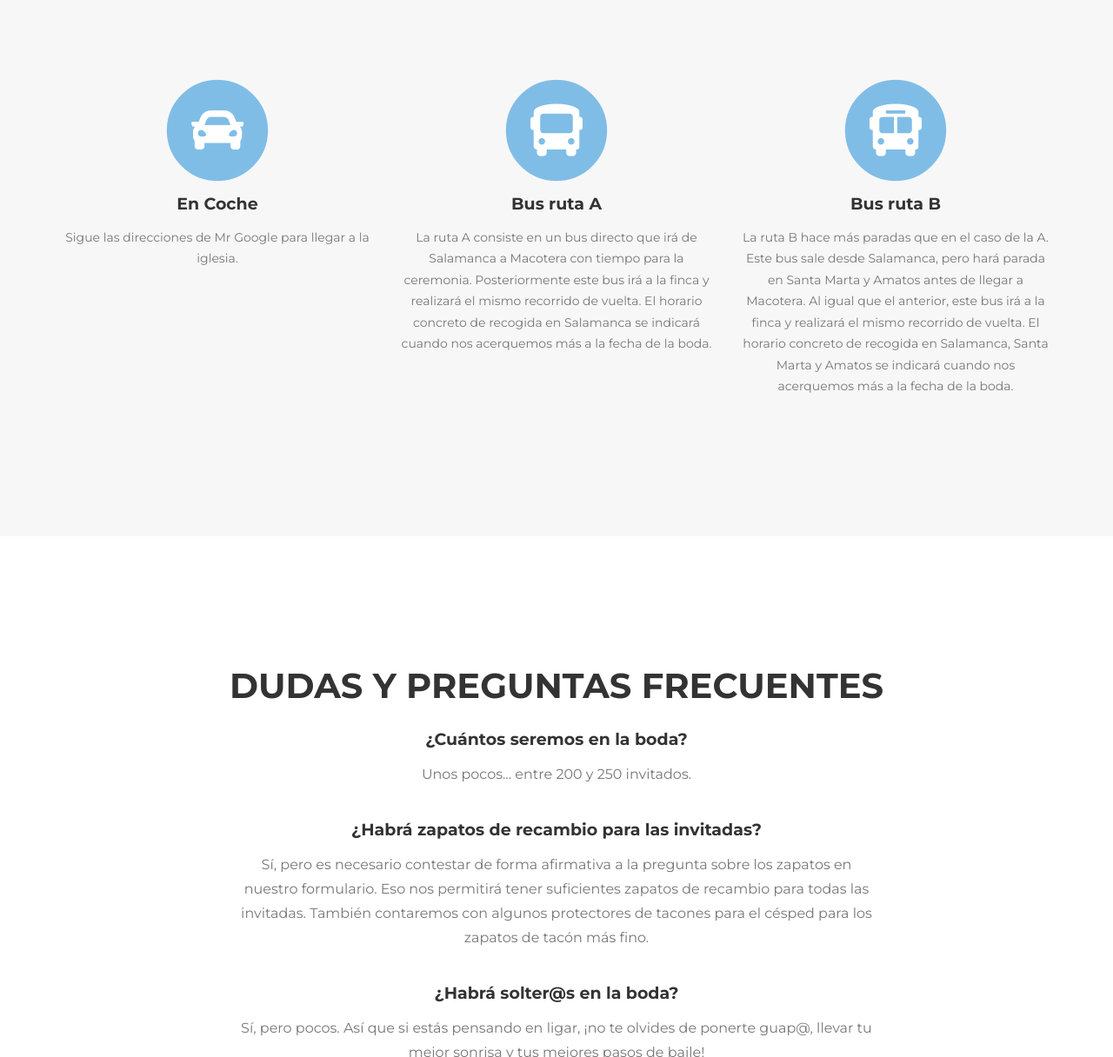
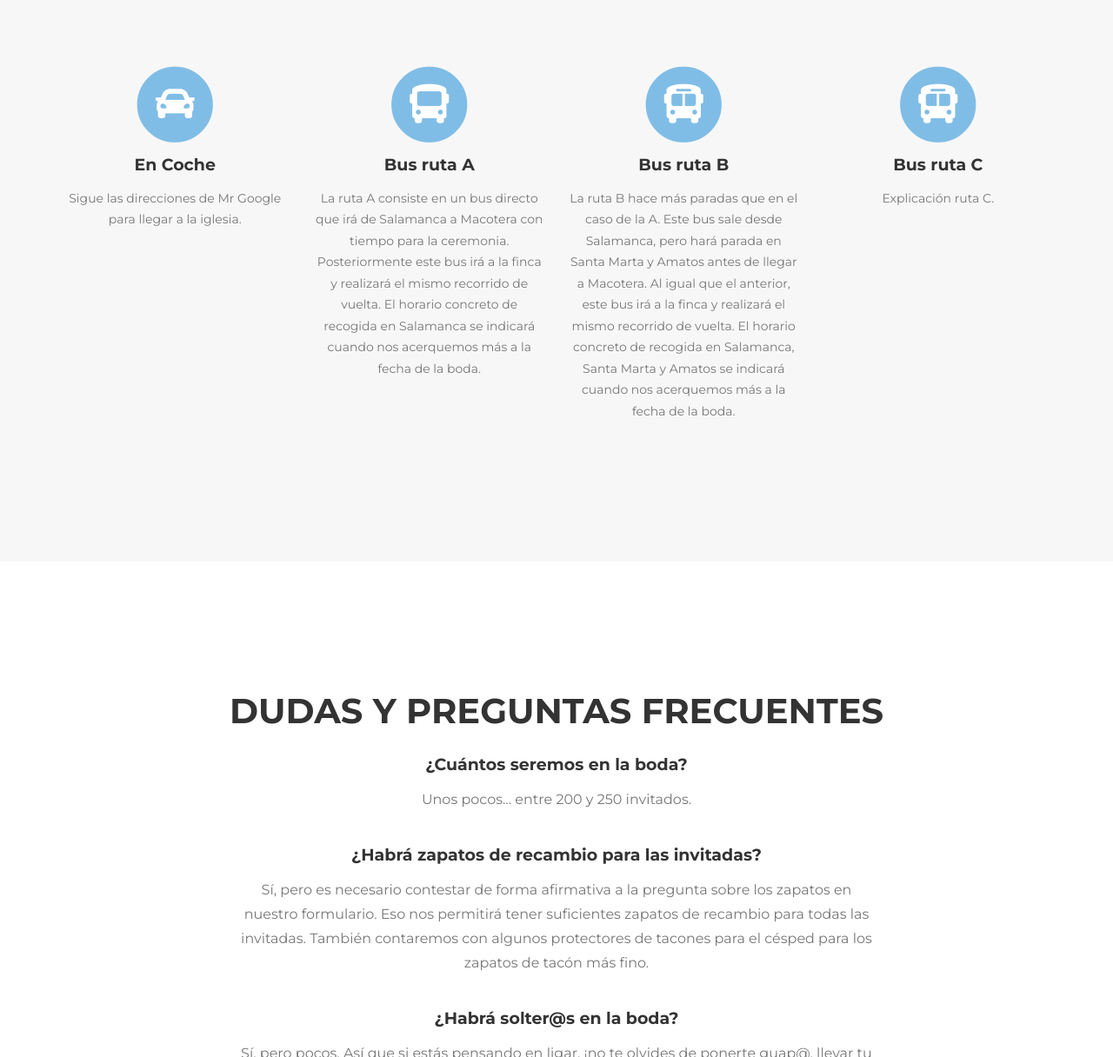
Before and after one commit to elena333/elena333.github.io, a Jekyll site: the page built from index.html, in a window 1280 px wide and 1400 px high, scrolled down 3680 px. Shown: the part 184-1400 px from the top of the window at 87% size. Built offline with Jekyll 4.4.1, drawn with Linux system fonts in a browser that asks for light colours; some web fonts are replaced.

Commit message:
Adding route C bus

```diff
--- a/_includes/css/agency.css
+++ b/_includes/css/agency.css
@@ -457,7 +457,7 @@ section h2.section-heading {
 }
 
 section h3.section-subheading {
-    margin-bottom: 75px;
+    margin-bottom: 60px;
     text-transform: none;
     font-family: {{ site.data.template.font.secondary }};
     font-size: 16px;
--- a/_includes/en_data/contact.html
+++ b/_includes/en_data/contact.html
@@ -90,7 +90,7 @@
         <div class="row">
             <div class="col-lg-12 text-center">
                 <a href="https://docs.google.com/forms/d/e/1FAIpQLSf2WT2kZFDM6nJrKtjeUbMuVGVH66xQRoRmCmie9pZerYMosQ/viewform?usp=dialog" class="page-scroll btn btn-xl">Confirmar</br>Asistencia</a>
-                <p><br><br><br></p>
+                <p><br><br></p>
             </div>
         </div>
 
--- a/_includes/en_data/venue.html
+++ b/_includes/en_data/venue.html
@@ -27,16 +27,16 @@
             {{ site.google-maps-iframe }}
         </div>
         <div class="row text-center">
-            <div class="col-md-4">
-                <span class="fa-stack fa-4x">
+            <div class="col-md-3">
+                <span class="fa-stack fa-3x">
                     <i class="fa fa-circle fa-stack-2x text-primary"></i>
                     <i class="fa fa-car fa-stack-1x fa-inverse"></i>
                 </span>
                 <h4 class="service-heading">En Coche</h4>
                 <p class="text-muted">Sigue las direcciones de Mr Google para llegar a la iglesia.</p>
             </div>
-            <div class="col-md-4">
-                <span class="fa-stack fa-4x">
+            <div class="col-md-3">
+                <span class="fa-stack fa-3x">
                     <i class="fa fa-circle fa-stack-2x text-primary"></i>
                     <i class="fa fa-bus fa-stack-1x fa-inverse"></i>
                 </span>
@@ -44,14 +44,22 @@
                 <p class="text-muted">
                     La ruta A consiste en un bus directo que irá de Salamanca a Macotera con tiempo para la ceremonia. Posteriormente este bus irá a la finca y realizará el mismo recorrido de vuelta. El horario concreto de recogida en Salamanca se indicará cuando nos acerquemos más a la fecha de la boda.</p>
             </div>
-            <div class="col-md-4">
-                <span class="fa-stack fa-4x">
+            <div class="col-md-3">
+                <span class="fa-stack fa-3x">
                     <i class="fa fa-circle fa-stack-2x text-primary"></i>
                     <i class="fa fa-bus-alt fa-stack-1x fa-inverse"></i>
                 </span>
                 <h4 class="service-heading">Bus ruta B</h4>
                 <p class="text-muted">La ruta B hace más paradas que en el caso de la A. Este bus sale desde Salamanca, pero hará parada en Santa Marta y Amatos antes de llegar a Macotera. Al igual que el anterior, este bus irá a la finca y realizará el mismo recorrido de vuelta. El horario concreto de recogida en Salamanca, Santa Marta y Amatos se indicará cuando nos acerquemos más a la fecha de la boda.</p>
             </div>
+            <div class="col-md-3">
+                <span class="fa-stack fa-3x">
+                    <i class="fa fa-circle fa-stack-2x text-primary"></i>
+                    <i class="fa fa-bus-alt fa-stack-1x fa-inverse"></i>
+                </span>
+                <h4 class="service-heading">Bus ruta C</h4>
+                <p class="text-muted">Explicación ruta C.</p>
+            </div>
         </div>
     </div>
 </section>
```
